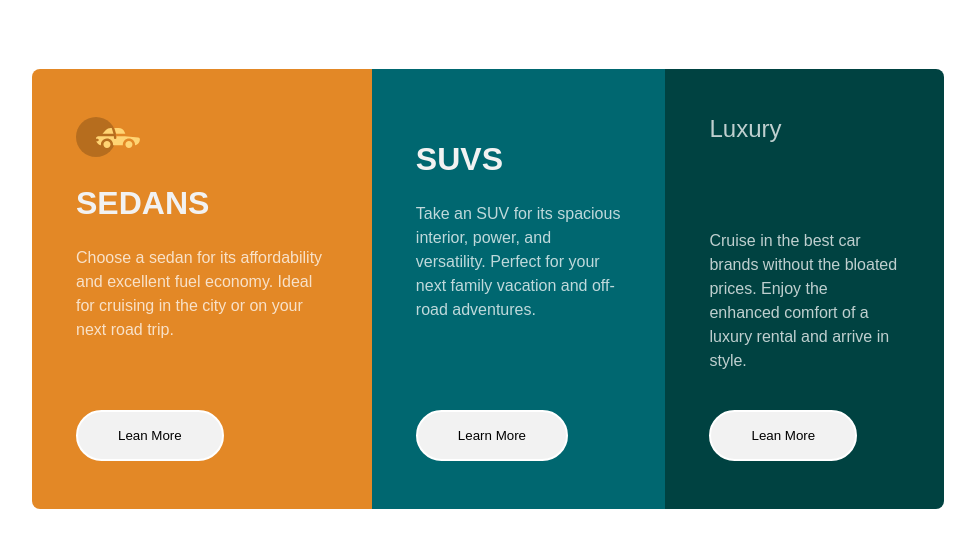
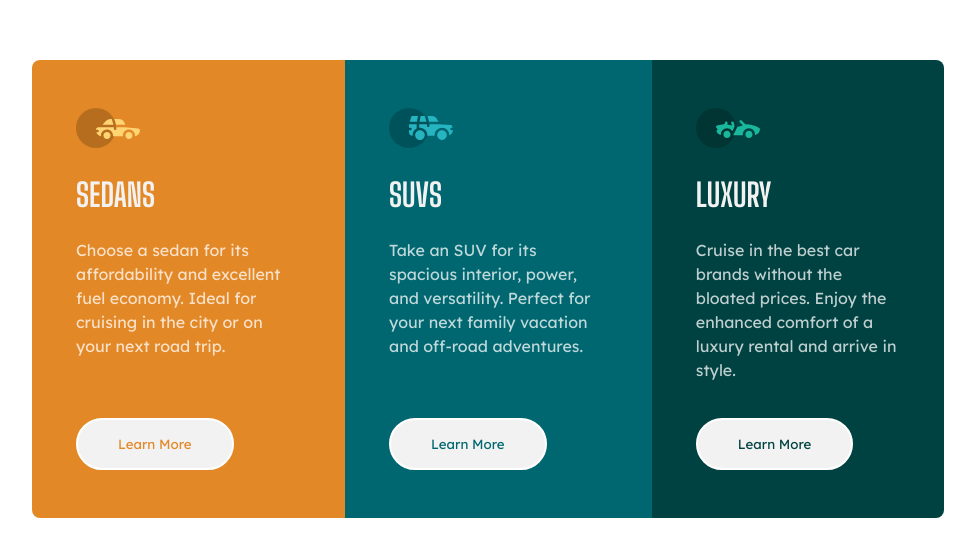
Before and after one commit to letsGetToCode/3-columm-preview-card, a plain HTML site: page index.html in a window 1280 px wide. Shown: the part 111-668 px from the top of the page, without its empty margins (152-1127 px from the left). Drawn offline with Linux system fonts and the light colour scheme.

Commit message:
update index.html

```diff
--- a/index.html
+++ b/index.html
@@ -5,6 +5,15 @@
   <meta name="viewport" content="width=device-width, initial-scale=1.0"> <!-- displays site properly based on user's device -->
 
   <link rel="icon" type="image/png" sizes="32x32" href="./images/favicon-32x32.png">
+
+  <link rel="preconnect" href="https://fonts.googleapis.com">
+  <link rel="preconnect" href="https://fonts.gstatic.com" crossorigin>
+
+  <link href="https://fonts.googleapis.com/css2?family=Lexend+Deca:wght@100..900&display=swap" rel="stylesheet">
+
+  <link href="https://fonts.googleapis.com/css2?family=Big+Shoulders+Display:wght@100..900&family=Lexend+Deca:wght@100..900&display=swap" rel="stylesheet">
+
+
 
   <link rel="stylesheet" href="style.css">
 
@@ -16,7 +25,7 @@
   <main class="card-wrapper">
 
     <div class="sedan box">
-      <img src="./assets/images/icon-sedans.svg" alt="A sedan type car icon" />
+      <img src="./assets/images/icon-sedans.svg" alt="A sedan car type icon" />
 
       <h2 class="box-title">
         Sedans
@@ -27,12 +36,14 @@
         or on your next road trip.
       </p>
 
-      <button class="learn-more">
-        Lean More
+      <button class="learn-more sedan">
+        Learn More
       </button>
     </div>
 
     <div class="suv box">
+      <img src="./assets/images/icon-suvs.svg" alt="A SUV car type icon" />
+
       <h2 class="box-title">
         SUVs
       </h2>
@@ -42,13 +53,15 @@
         and off-road adventures.
       </p>
 
-      <button class="learn-more">
+      <button class="learn-more suv">
         Learn More
       </button>
     </div>
 
     <div class="luxury box">
-      <h2 class="box-p">
+      <img src="./assets/images/icon-luxury.svg" alt="A luxury car type icon">
+
+      <h2 class="box-title">
         Luxury
       </h2>
 
@@ -57,11 +70,11 @@
         rental and arrive in style.
       </p>
 
-      <button class="learn-more">
-       Lean More
+      <button class="learn-more luxury">
+       Learn More
       </button>
     </div>
   </main>
 
+  </html>
 </body>
-</html>
```
